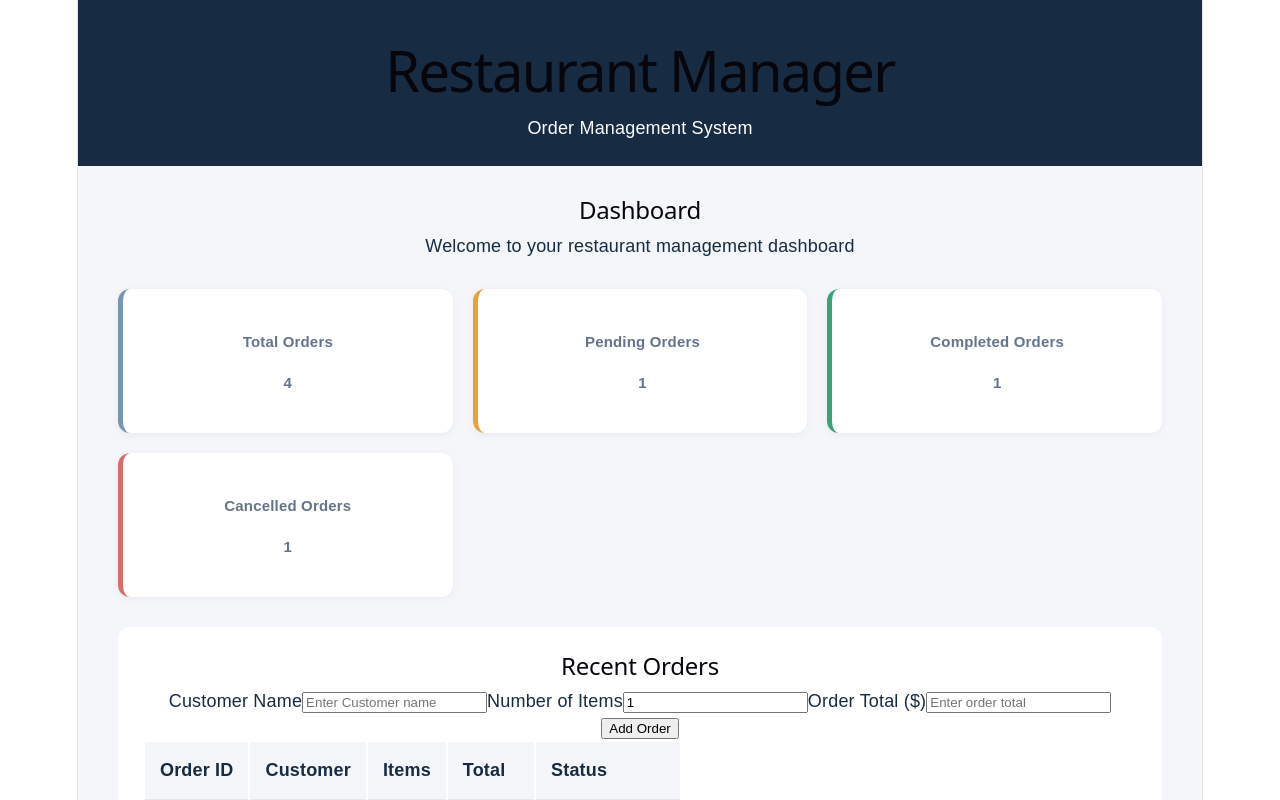
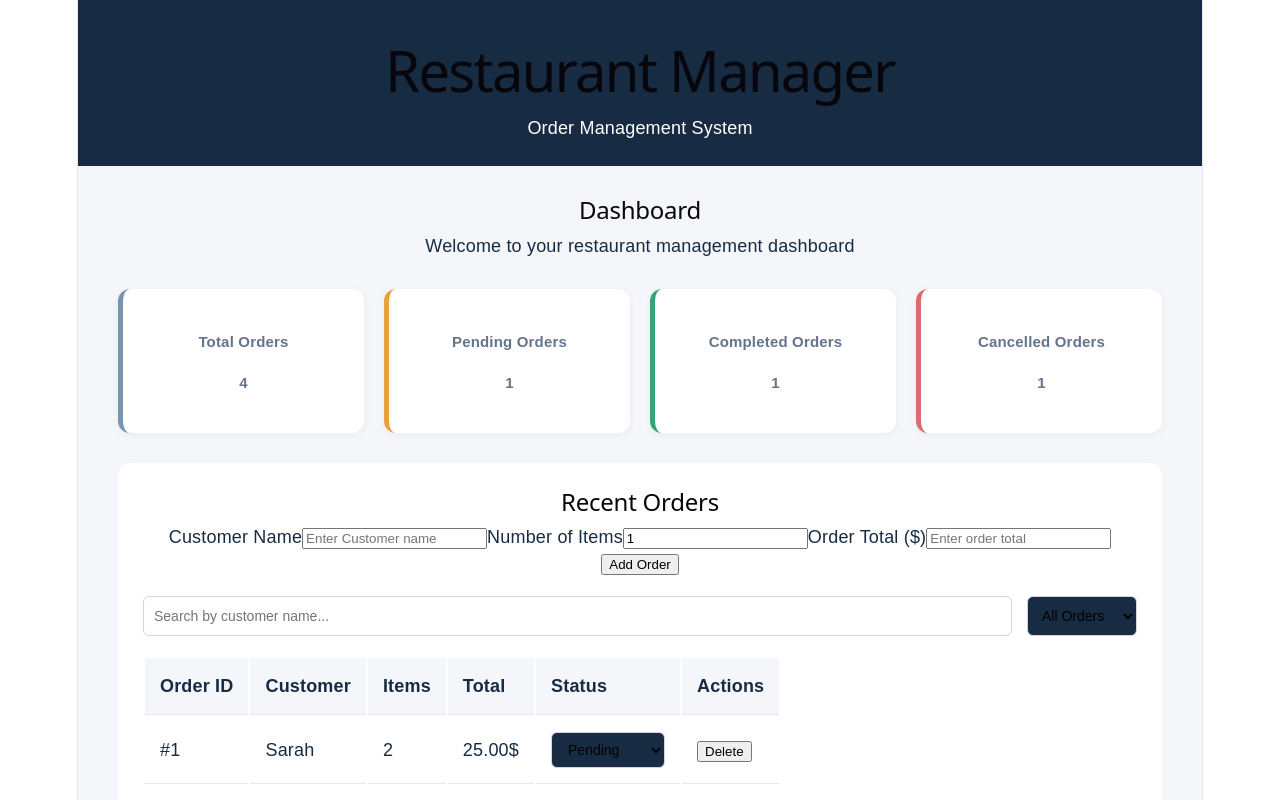
Before and after one commit to stephDurelle/restaurant-order-management-system, a React app in the folder frontend/: page / in a window 1280 px wide. Shown: the top 800 px of the page. Built offline with nearby package versions, Linux system fonts and the light colour scheme; the HTML template or start-up script is replaced by a standard one.

Commit message:
Implementation of New features

```diff
--- a/frontend/src/App.css
+++ b/frontend/src/App.css
@@ -26,7 +26,7 @@ color: #172C43;
 /* Statistics cards*/
 .stats{
   display: grid;
-  grid-template-columns: repeat(3, 1fr);
+  grid-template-columns: repeat(4, 1fr);
   gap: 20px;
   margin-bottom: 30px;
 }
@@ -98,3 +98,39 @@ color: #172C43;
   outline: 2px solid #7895B2;
   border-color: #7895B2;
 }
+/*ecran de tablette*/
+@media(max-width:1024px) {
+  .stats{grid-template-columns: repeat(2, 1fr);}
+
+}
+/*mobile screens*/
+@media(max-width: 600px){
+  .header{padding: 20px;}
+  .dashboard{padding: 20px;}
+  .stats{grid-template-columns: 1fr;
+  gap: 15px;}
+  .stat-card{padding: 20px;}
+  .orders{padding: 15px;}
+  .oders table{min-width: 600px;}
+}
+.order-filters{
+  display: flex;
+  gap: 15px;
+  margin: 20px 0;
+}
+.order-filters input,
+.order-filters select {
+  padding: 10px;
+  border: 1px solid #D1D5DB;
+  border-radius: 6px;
+  font-size: 14px;
+}
+
+.order-filters input {
+  flex: 1;
+}
+@media (max-width: 600px) {
+  .order-filters {
+    flex-direction: column;
+  }
+}
--- a/frontend/src/components/RecentOrders.jsx
+++ b/frontend/src/components/RecentOrders.jsx
@@ -1,47 +1,41 @@
- import { useState } from "react"
+import { useState } from "react"
 
 
 function RecentOrders({orders, setOrders}){
 
-    /*const [orders, setOrders]= useState ( [{
-            id:1,
-            customer:'Sarah',
-            items: 2,
-            total: 25.00,
-    status: 'Pending'
-  },
-  {
-    id: 2,
-    customer: 'Michael',
-    items: 3,
-    total: 42.50,
-    status: 'Preparing'
-  },{
-    id: 3,
-    customer: 'Jessica',
-    items: 1,
-    total: 18.00,
-    status: 'Completed'
-  },
-  {
-    id: 4,
-    customer: 'David',
-    items: 4,
-    total: 56.00,
-    status: 'Cancelled'
-
-        }])*/
-
         const [customer, setCustomer]= useState('')
         const [items, setItems]= useState(1)
         const[total,setTotal]= useState('')
+
+        const[errors,setErrors]= useState({})
+        const[successMessage, setSuccessMessage]=useState('')
+
+        //rechercher et filtrer les commandes
+        const [searchTerm, setSearchTerm] = useState('')
+        const[statusFilter, setStatusFilter]= useState('All')
+
         //fonction pour ajouter une commande
         function handleSubmit(event) {
             event.preventDefault()
-            if(customer.trim() ==='' || !Number.isInteger(Number(items))|| Number(items)< 1|| total ===''|| !Number.isFinite(Number(total))|| Number(total)<0){
-                alert("please enter valid order information")
-                return
+            const newErrors={}
+            //Validation du nom du client
+            if (customer.trim()=== ''){
+              newErrors.customer= 'Customer name is required'
             }
+            //validation du nombre d'articles
+            if(!Number.isInteger(Number(items))|| Number(items)<1){newErrors.items='Enter a valid number of items'}
+            //Validation du montant
+            if(
+              total===''||!Number.isFinite(Number(total)) || Number(total)<0
+            ){ newErrors.total='Enter a valid order total'}
+            setErrors(newErrors)
+            setSuccessMessage('')
+            //s'il existe des erreurs, on arrete la soumission
+            if(Object.keys(newErrors).length>0){
+              return
+            }
+
+
             const newOrder={
                 id:Math.max(0, ...orders.map(order => order.id)) + 1,
              customer: customer.trim(),
@@ -54,41 +48,105 @@ function RecentOrders({orders, setOrders}){
             setCustomer('')
             setItems(1)
             setTotal('')
+            setErrors({})
+            //Message de succes
+            setSuccessMessage('Order successfully added!')
         }
         //fonction pour modifier le statut de la commande
         function handleStatusChange(orderId, newStatus){
             setOrders(currentOrders => currentOrders.map(order=> order.id === orderId ?{ ...order,status: newStatus}: order))
         }
+        function handleDeleteOrder(orderId){
+          setOrders(currentOrders=> currentOrders.filter(order=> order.id !== orderId ))
+        }
+        //le filtrage
+        const filteredOrders= orders.filter(order=>{
+          const matchesSearch= order.customer
+          .toLowerCase()
+          .includes(searchTerm.toLowerCase())
+
+          const matchesStatus= statusFilter === 'All' || order.status === statusFilter
+          return matchesSearch && matchesStatus
+        })
 
     return(
         <section className="orders">
       <h2>Recent Orders</h2>
-      <form onSubmit={handleSubmit}>
-        <label>Customer Name</label>
+{/**noValidate ? */}
+      <form onSubmit={handleSubmit} noValidate>
+        <label htmlFor="customer">Customer Name</label>
         <input
+        id="customer"
         type="text"
         placeholder="Enter Customer name"
         value={customer}
-        onChange={(event)=> setCustomer(event.target.value)} />
+        required
+        className={errors.customer ? 'input-error' : ''}
+        onChange={(event)=> {setCustomer(event.target.value)
+          setErrors(current=> ({...current,customer: ''}))
+        } }/>
+          {errors.customer&&(
+            <p className="error-message">{errors.customer}</p>
+          )}
 
-        <label>Number of Items</label>
-        <input type="number"
+        <label htmlFor="items">Number of Items</label>
+        <input
+        id="items"
+        type="number"
         min={1}
         step={1}
         value={items}
-        onChange={(event)=> setItems(event.target.value   )} />
-        <label>Order Total ($)</label>
+        required
+        className={errors.items ? 'input-error': ''}
+
+        onChange={(event)=> {setItems(event.target.value)
+          setErrors(current=>({ ...current, items: ''}))
+        }} />
+        {errors.items&&(
+          <p className="error-message">{errors.items}</p>
+        )}
+
+        <label htmlFor="total">Order Total ($)</label>
         <input
+        id="total"
         type="number"
         min="0"
         step="0.01"
         placeholder="Enter order total"
         value={total}
-        onChange={(event) => setTotal(event.target.value)}
+        required
+        className={errors.total ? 'input-error': ''}
+        onChange={(event) => {setTotal(event.target.value)
+          setErrors(current=> ({ ...current, total: ''}))
+        }}
 />
+{errors.total &&(
+  <p className="error-message" > {errors.total}</p>
+)}
+        <button type="submit">Add Order</button>
+        {
+          successMessage && (
+            <p className="success-message" role="status"> {successMessage}</p>
+          )
+        }
+      </form>
+       {/**Champ de recherche */}
+        <div className="order-filters">
+          <input type="text"
+          placeholder="Search by customer name..."
+          value={searchTerm}
+          onChange={(event)=> setSearchTerm(event.target.value)} />
+          <select value={statusFilter} onChange={(event)=> setStatusFilter(event.target.value)}>
+            <option value="All">All Orders</option>
+            <option value="Pending">Pending</option>
+            <option value="Preparing">Preparing</option>
+            <option value="Ready">Ready</option>
+            <option value="Completed">Completed</option>
+            <option value="Cancelled">Cancelled</option>
 
-        <button type="submit">Add Order</button>
-      </form>
+
+          </select>
+        </div>
 
       <table>
         <thead>
@@ -98,10 +156,12 @@ function RecentOrders({orders, setOrders}){
             <th>Items</th>
             <th>Total</th>
             <th>Status</th>
+            <th>Actions</th>
           </tr>
         </thead>
+
          <tbody>
-          {orders.map((order) => (
+          {filteredOrders.map((order) => (
             <tr key={order.id}>
               <td>#{order.id}</td>
               <td>{order.customer}</td>
@@ -117,51 +177,22 @@ function RecentOrders({orders, setOrders}){
                     <option value="Cancelled">Cancelled</option>
                 </select>
               </td>
+              <td>
+                <button type="button" onClick={()=> handleDeleteOrder (order.id)}>
+                    Delete
+                </button>
+              </td>
             </tr>
-          ))}
+          )
+          )}
+           {filteredOrders.length === 0 && (
+            <tr>
+              <td colSpan="6"> No orders found</td>
+            </tr>
+          )}
         </tbody>
       </table>
     </section>
     )
-}export default RecentOrders
- //La methode manuelle, mais n'est pas applicablr si tu recois 200 commandes et mettre a jour la plate forme
-       /* <section className="orders">
-            <h2>Recent Orders</h2>
-            <table>
-                <thead>
-                    <tr>
-                        <th>Order ID</th>
-                        <th>Customer</th>
-                        <th>Items</th>
-                        <th>Total</th>
-                        <th>Status</th>
-                    </tr>
-                </thead>
-                <tbody>
-                    <tr>
-                        <td>#001</td>
-                        <td>Sarah</td>
-                        <td>2</td>
-                        <td>25.00$</td>
-                        <td>Pending</td>
-                    </tr>
-                    <tr>
-                        <td>#002</td>
-                        <td>Michael</td>
-                       <td>3</td>
-                    <td>42.50$</td>
-                    <td>Preparing</td>
-                    </tr>
-
-                    <tr>
-                 <td>#003</td>
-                <td>Jessica</td>
-                <td>1</td>
-                <td>$18.00</td>
-                <td>Completed</td>
-                </tr>
-                </tbody>
-            </table>
-
-
-        </section>*/
+}
+export default RecentOrders
```
